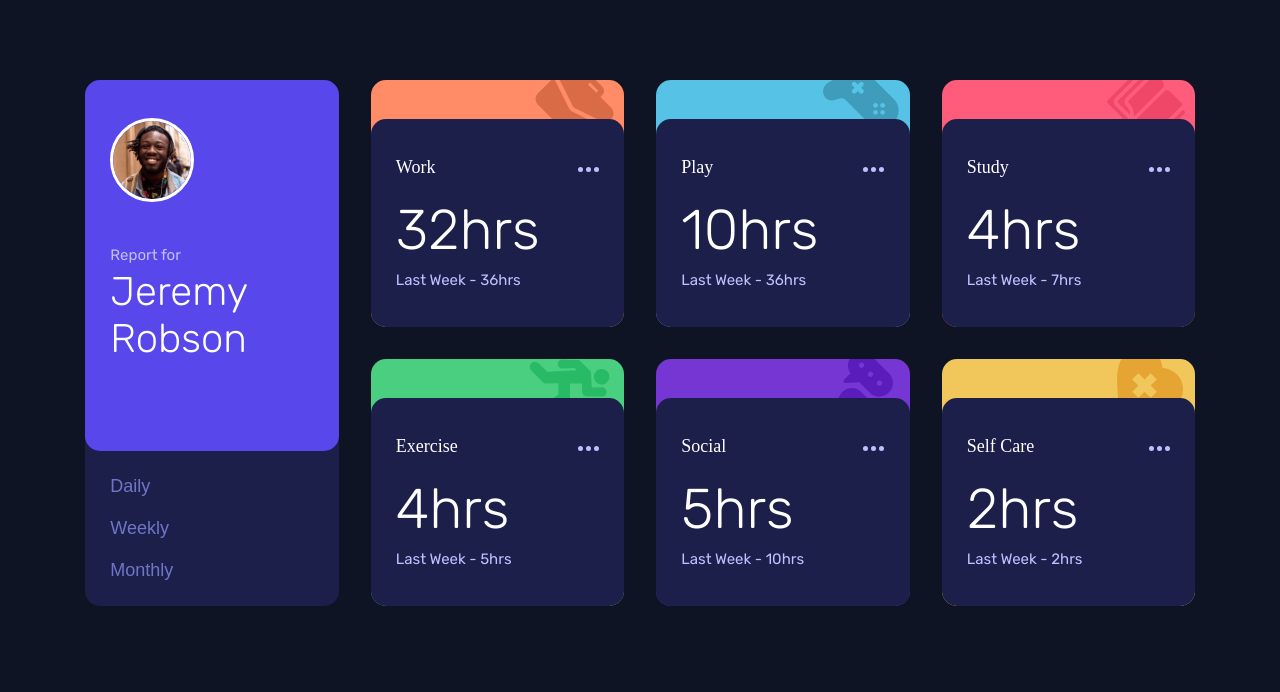
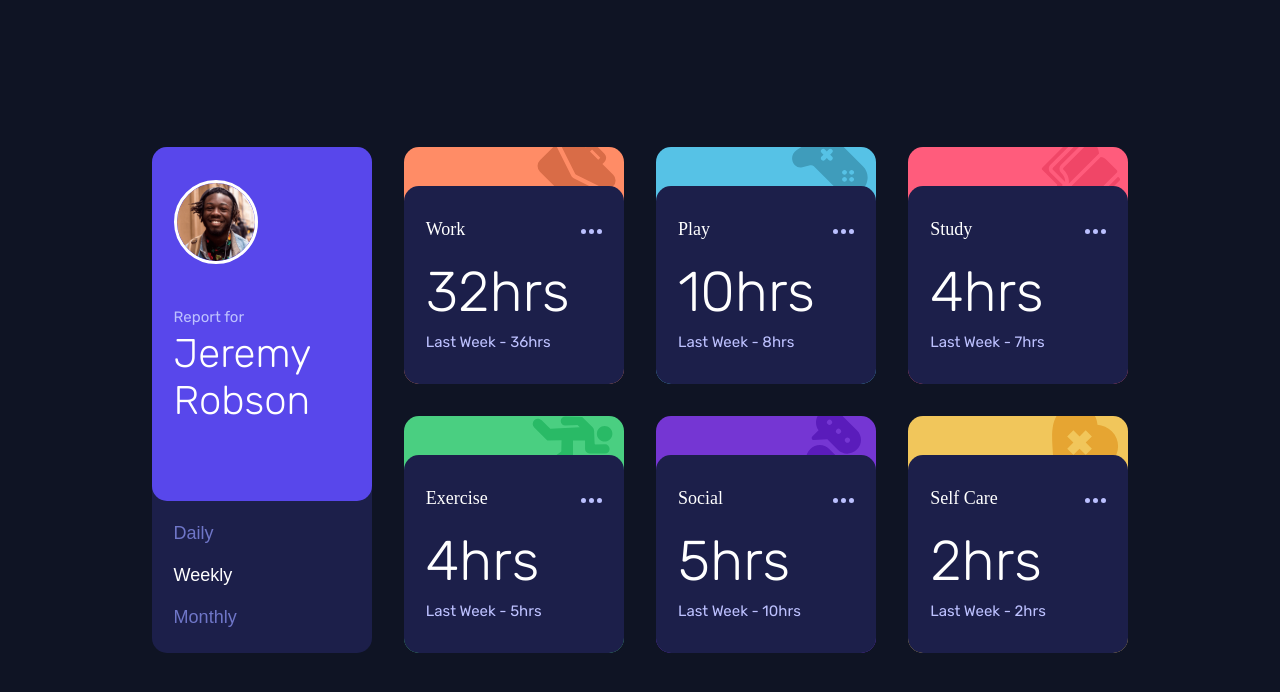
Before and after one commit to gina-wang-1021/time-tracking-dashboard-main, a plain HTML site: page index.html in a window 1280 px wide. Drawn offline with Linux system fonts and the light colour scheme; a web font is replaced by a local one.

Commit message:
completed main functions

```diff
--- a/index.html
+++ b/index.html
@@ -7,6 +7,7 @@
   <link rel="icon" type="image/png" sizes="32x32" href="./images/favicon-32x32.png">
   <link rel="stylesheet" href="./base.css">
   <link rel="stylesheet" href="./style.css">
+  <script defer src="./index.js"></script>
 
   <title>Frontend Mentor | Time tracking dashboard</title>
 
@@ -26,9 +27,9 @@
           </div>
         </div>
         <div class="nav-btns">
-          <button class="btn">Daily</button>
-          <button class="btn">Weekly</button>
-          <button class="btn">Monthly</button>
+          <button class="btn" id="dailyBtn">Daily</button>
+          <button class="btn" id="weeklyBtn" autofocus>Weekly</button>
+          <button class="btn" id="monthlyBtn">Monthly</button>
         </div>
       </div>
 
@@ -40,8 +41,8 @@
             <button class="card-upper_ellipsis"><img src="./images/icon-ellipsis.svg" alt="ellipsis icon"></button>
           </div>
           <div class="card-upper_flex card-flex2">
-            <p class="card-upper_time">32hrs</p>
-            <p class="card-upper_previous">Last Week - 36hrs</p>
+            <p class="card-upper_time" id="work_time"></p>
+            <p class="card-upper_previous" id="work_time_previous"></p>
           </div>
         </div>
       </div>
@@ -54,8 +55,8 @@
             <button class="card-upper_ellipsis"><img src="./images/icon-ellipsis.svg" alt="ellipsis icon"></button>
           </div>
           <div class="card-upper_flex card-flex2">
-            <p class="card-upper_time">10hrs</p>
-            <p class="card-upper_previous">Last Week - 36hrs</p>
+            <p class="card-upper_time" id="play_time"></p>
+            <p class="card-upper_previous" id="play_time_previous"></p>
           </div>
         </div>
       </div>
@@ -68,8 +69,8 @@
             <button class="card-upper_ellipsis"><img src="./images/icon-ellipsis.svg" alt="ellipsis icon"></button>
           </div>
           <div class="card-upper_flex card-flex2">
-            <p class="card-upper_time">4hrs</p>
-            <p class="card-upper_previous">Last Week - 7hrs</p>
+            <p class="card-upper_time" id="study_time"></p>
+            <p class="card-upper_previous" id="study_time_previous"></p>
           </div>
         </div>
       </div>
@@ -82,8 +83,8 @@
             <button class="card-upper_ellipsis"><img src="./images/icon-ellipsis.svg" alt="ellipsis icon"></button>
           </div>
           <div class="card-upper_flex card-flex2">
-            <p class="card-upper_time">4hrs</p>
-            <p class="card-upper_previous">Last Week - 5hrs</p>
+            <p class="card-upper_time" id="exercise_time"></p>
+            <p class="card-upper_previous" id="exercise_time_previous"></p>
           </div>
         </div>
       </div>
@@ -96,8 +97,8 @@
             <button class="card-upper_ellipsis"><img src="./images/icon-ellipsis.svg" alt="ellipsis icon"></button>
           </div>
           <div class="card-upper_flex card-flex2">
-            <p class="card-upper_time">5hrs</p>
-            <p class="card-upper_previous">Last Week - 10hrs</p>
+            <p class="card-upper_time" id="social_time"></p>
+            <p class="card-upper_previous" id="social_time_previous"></p>
           </div>
         </div>
       </div>
@@ -110,8 +111,8 @@
             <button class="card-upper_ellipsis"><img src="./images/icon-ellipsis.svg" alt="ellipsis icon"></button>
           </div>
           <div class="card-upper_flex card-flex2">
-            <p class="card-upper_time">2hrs</p>
-            <p class="card-upper_previous">Last Week - 2hrs</p>
+            <p class="card-upper_time" id="self_time"></p>
+            <p class="card-upper_previous" id="self_time_previous"></p>
           </div>
         </div>
       </div>
--- /dev/null
+++ b/index.js
@@ -0,0 +1,88 @@
+// fetch buttons from DOM
+const dayBtn = document.getElementById('dailyBtn');
+const weekBtn = document.getElementById('weeklyBtn');
+const monthBtn = document.getElementById('monthlyBtn');
+
+// placeholder for data
+let ourData = '';
+
+// set variables for each data
+let work = document.getElementById('work_time');
+let work_last = document.getElementById('work_time_previous');
+let play = document.getElementById('play_time');
+let play_last = document.getElementById('play_time_previous');
+let study = document.getElementById('study_time');
+let study_last = document.getElementById('study_time_previous');
+let exercise = document.getElementById('exercise_time');
+let exercise_last = document.getElementById('exercise_time_previous');
+let social = document.getElementById('social_time');
+let social_last = document.getElementById('social_time_previous');
+let selfCare = document.getElementById('self_time');
+let selfCare_last = document.getElementById('self_time_previous');
+
+let unit = '';
+let unit_UI = '';
+
+// helper functions
+async function populate(){
+    await fetch('./data.json').then((request) => {
+        if (!request.ok){
+            // add warning pop out to users
+            console.log('Something went wrong with request');
+            return null;
+        }
+        return request.json();
+    }).then((data) => {
+        ourData = data;
+    })
+}
+
+function checkFocus(){
+    if (document.activeElement === dayBtn){
+        unit = "daily";
+        unit_UI = "Day";
+    }
+    else if (document.activeElement === weekBtn){
+        unit = "weekly";
+        unit_UI = "Week";
+    }
+    else{
+        unit = "monthly";
+        unit_UI = "Month";
+    }
+}
+
+// main function
+async function main(){
+    await populate();
+
+    checkFocus();
+
+    work.innerHTML = ourData[0]["timeframes"][unit]["current"] + "hrs";
+    work_last.innerHTML = `Last ${unit_UI} - ` + ourData[0]["timeframes"][unit]["previous"] + "hrs";
+    play.innerHTML = ourData[1]["timeframes"][unit]["current"] + "hrs";
+    play_last.innerHTML = `Last ${unit_UI} - ` + ourData[1]["timeframes"][unit]["previous"] + "hrs";
+    study.innerHTML = ourData[2]["timeframes"][unit]["current"] + "hrs";
+    study_last.innerHTML = `Last ${unit_UI} - ` + ourData[2]["timeframes"][unit]["previous"] + "hrs";
+    exercise.innerHTML = ourData[3]["timeframes"][unit]["current"] + "hrs";
+    exercise_last.innerHTML = `Last ${unit_UI} - ` + ourData[3]["timeframes"][unit]["previous"] + "hrs";
+    social.innerHTML = ourData[4]["timeframes"][unit]["current"] + "hrs";
+    social_last.innerHTML = `Last ${unit_UI} - ` + ourData[4]["timeframes"][unit]["previous"] + "hrs";
+    selfCare.innerHTML = ourData[5]["timeframes"][unit]["current"] + "hrs";
+    selfCare_last.innerHTML = `Last ${unit_UI} - ` + ourData[5]["timeframes"][unit]["previous"] + "hrs";
+}
+
+// execution & link buttons
+main();
+
+dayBtn.addEventListener("click", () => {
+    main();
+})
+
+weekBtn.addEventListener("click", () => {
+    main();
+})
+
+monthBtn.addEventListener("click", () => {
+    main();
+})
--- a/style.css
+++ b/style.css
@@ -147,6 +147,12 @@
     color: #FFF;
 }
 
+.btn:focus {
+    border: none;
+    outline: none;
+    color: #FFF;
+}
+
 .card-upper_ellipsis:hover {
     img {
         filter: brightness(0) invert(1);
@@ -155,12 +161,20 @@
 
 @media (min-width: 1260px){
 
+    body {
+        height: 100vh;
+        display: grid;
+        place-content: center;
+    }
+
     .grid-container {
         display: grid;
         grid-template-columns: repeat(4, 1fr);
         max-width: 1110px;
         width: 88%;
         gap: 2rem;
+
+        margin-top: 0;
     }
 
     .nav-lower {
```
